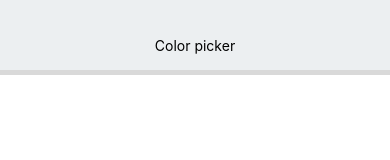
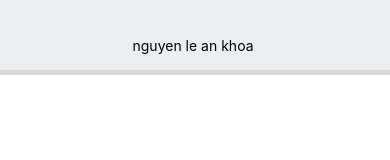
Before and after one commit to nguyenleanhkhoa/testSource, a React Native app: screen / in a window 390 px wide. Shown: the top 160 px of the page. Built offline with nearby package versions, Linux system fonts and the light colour scheme.

Commit message:
commit new

```diff
--- a/App.js
+++ b/App.js
@@ -6,7 +6,7 @@ export default class App extends React.Component {
     return (
       <View style={styles.container}>
         <View style={styles.header}>
-          <Text>Color picker</Text>
+          <Text>nguyen le an khoa </Text>
         </View>
       </View>
     );
```
